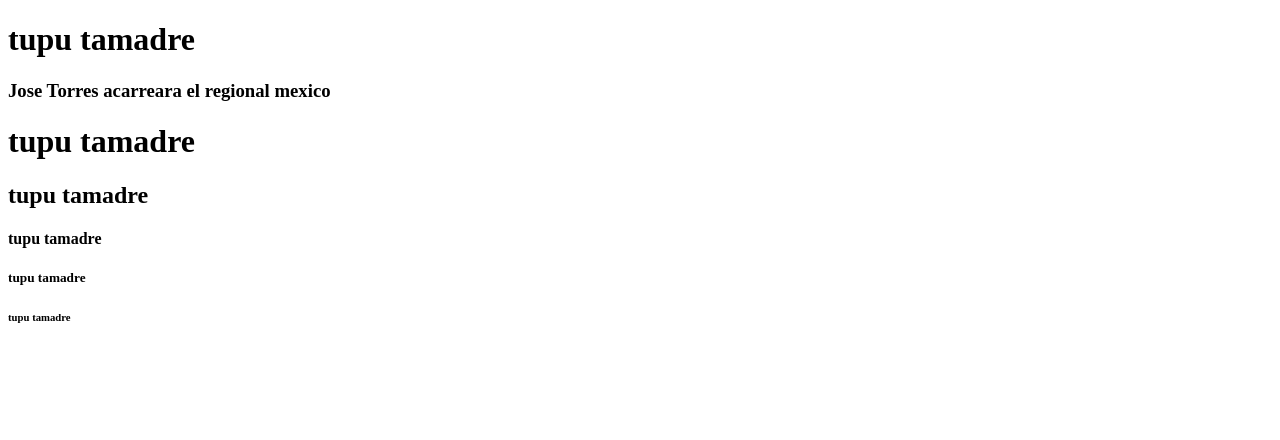
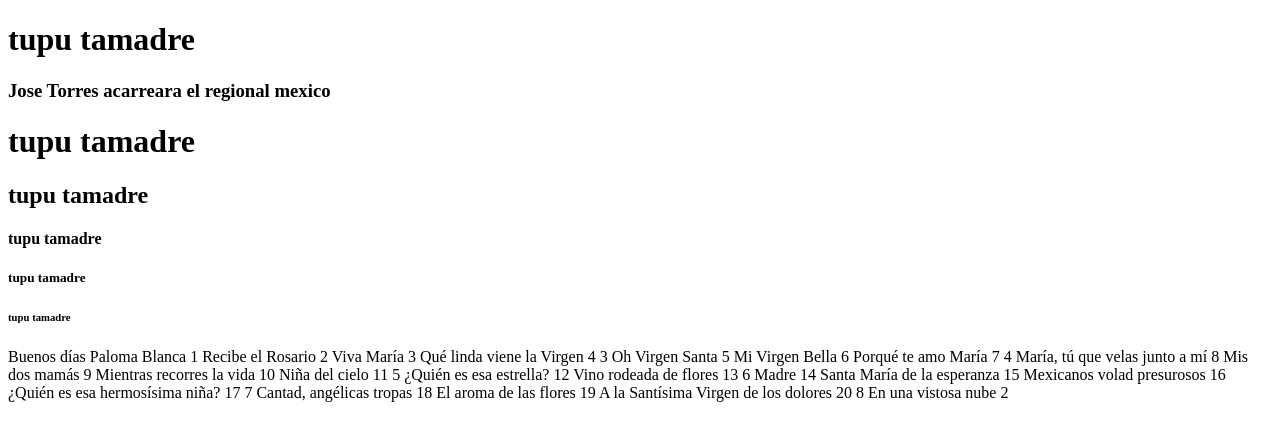
Before and after one commit to 67Marcos68/prueba1, a plain HTML site: page index.html in a window 1280 px wide. Drawn offline with Linux system fonts and the light colour scheme.

Commit message:
by4we5
ery

```diff
--- a/index.html
+++ b/index.html
@@ -12,6 +12,27 @@
     <h4>tupu tamadre</h4>
     <h5>tupu tamadre</h5>
     <h6>tupu tamadre</h6>
+    <p>Buenos días Paloma Blanca 1
+Recibe el Rosario 2
+Viva María 3
+Qué linda viene la Virgen 4
+3 Oh Virgen Santa 5
+Mi Virgen Bella 6
+Porqué te amo María 7
+4 María, tú que velas junto a mí 8
+Mis dos mamás 9
+Mientras recorres la vida 10
+Niña del cielo 11
+5 ¿Quién es esa estrella? 12
+Vino rodeada de flores 13
+6 Madre 14
+Santa María de la esperanza 15
+Mexicanos volad presurosos 16
+¿Quién es esa hermosísima niña? 17
+7 Cantad, angélicas tropas 18
+El aroma de las flores 19
+A la Santísima Virgen de los dolores 20
+8 En una vistosa nube 2</p>
 
 </body>
 </html>
```
